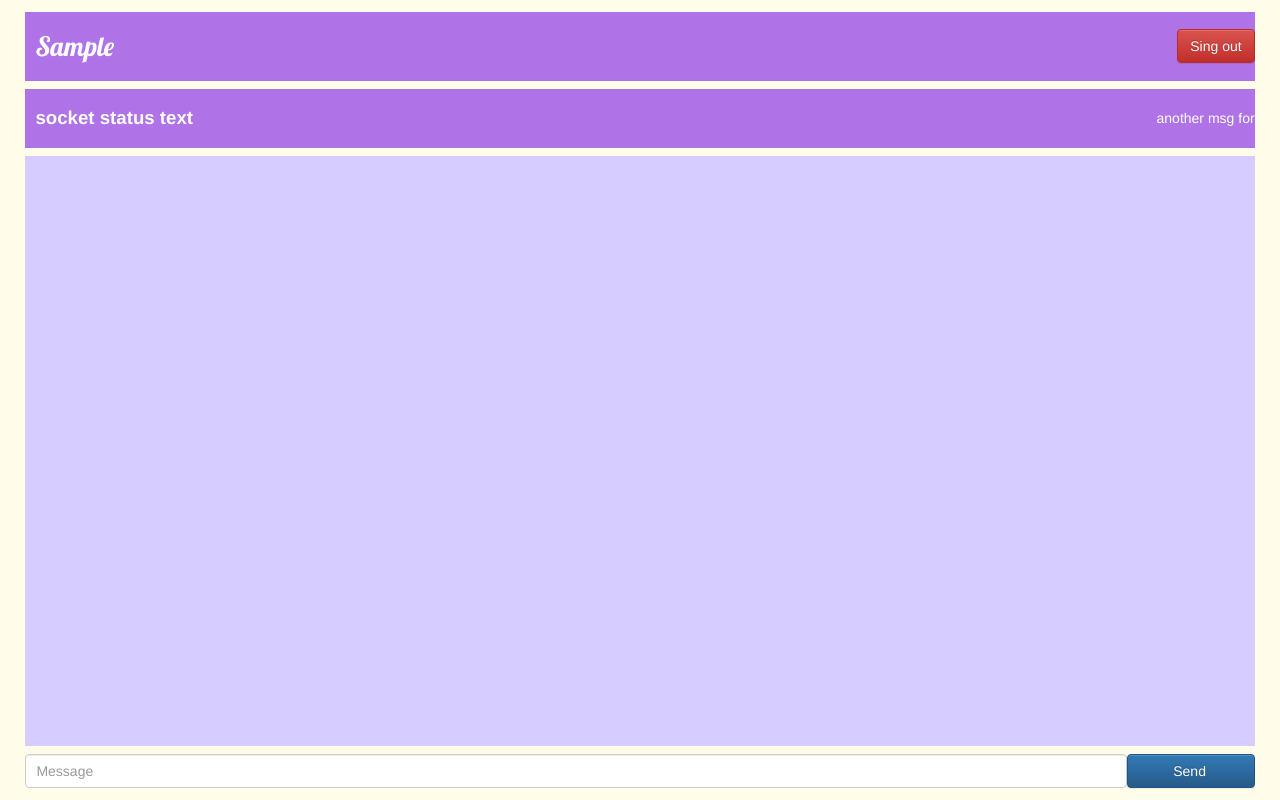
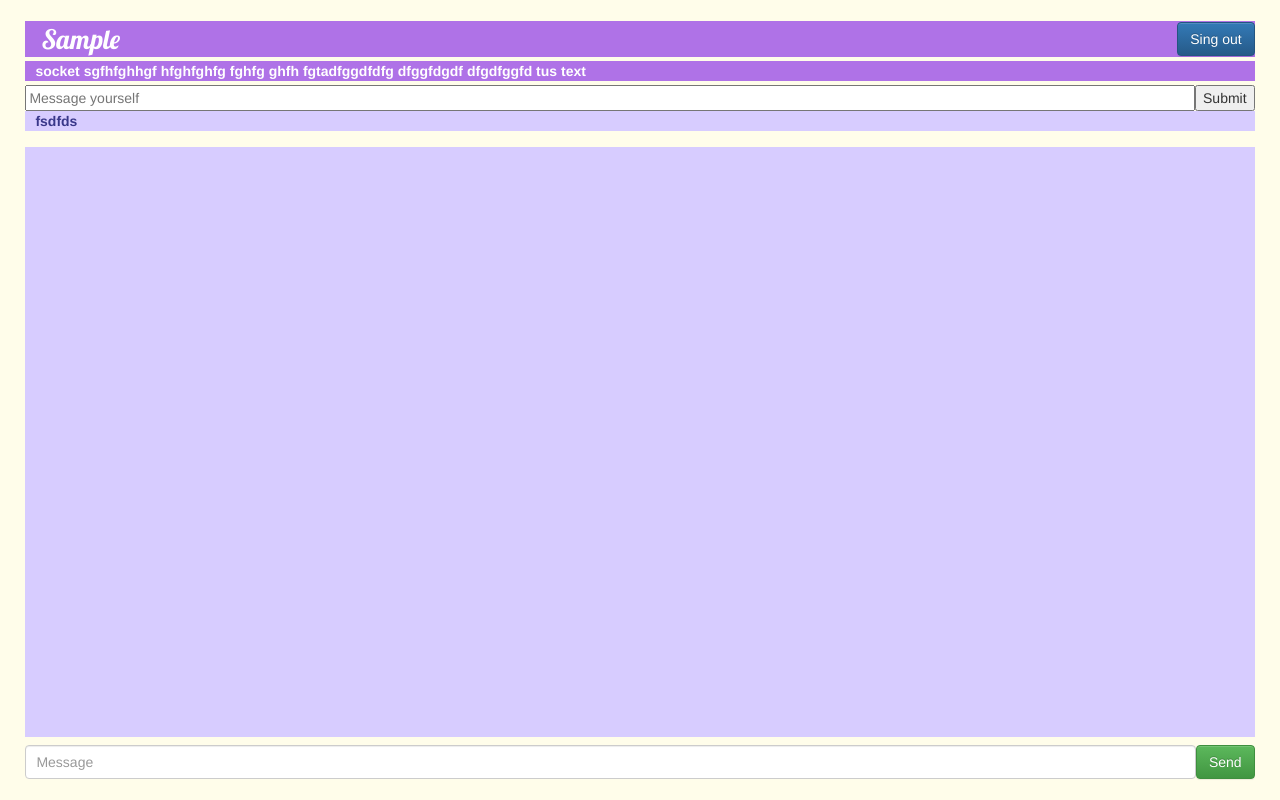
Before and after one commit to entropax/rsocket-mines, a website: page frontend/UI/index.html in a window 1280 px wide. Both pictures are taken after typing "Sample", "Sample123" into the empty fields and a click on the input "Sign in / up". Drawn offline with nearby package versions, Linux system fonts and the light colour scheme.

Commit message:
fix: front transitions and ids

```diff
--- a/frontend/UI/index.html
+++ b/frontend/UI/index.html
@@ -14,28 +14,29 @@
         <h1 id="welcome" class="level-1">Welcome to the world of RSocket!</h1>
     </div>
 
+    <div hidden id="head_div" class="level-2">
+
         <div hidden id="box-2" class="box level-2">
             <p hidden id="show-name" class="level-2"></p>
-        <button hidden id="logoutButton" class="btn btn-danger level-2">
+            <button hidden id="logoutButton" class="btn btn-primary level-2">
                 Sing out
             </button>
         </div>
 
         <div hidden id="socket_status" class="box level-2">
-        <p hidden id="show-stat" class="level-2">socket status text </p>
-        <p hidden id="success_login_output_p" class="level-2">another msg for</p>
+            <p hidden id="success_login_output_p" class="level-2">socket sgfhfghhgf hfghfghfg fghfg ghfh fgtadfggdfdfg dfggfdgdf dfgdfggfd tus text </p>
         </div>
 
-        <!-- <div hidden class="level-2">
-            <form hidden class="level-2">
-                <input hidden class="level-2">
-                <input hidden class="level-2">
+            <div hidden id="box-3" class="level-2">
+                <form hidden id="messageForm" class="level-2">
+                    <input hidden type="text" name="messageInput" id="messageInput" placeholder="Message yourself" class="level-2">
+                    <input hidden type="submit" value="Submit" class="level-2">
                 </form>
-            <div hidden class="level-2">
-                <p hidden class="level-2"></p>
+                <div hidden id="message_output" class="level-2">
+                    <p id="message_output_p" hidden class="level-2">fsdfds</p>
                 </div>
-        </div> -->
-
+            </div>
+    </div>
 
 
 
@@ -65,9 +66,9 @@
 
         <div hidden id="chatBody" class="p-3 bg-white border level-2">
         </div>
-        <div id="messageDiv">
+        <div hidden id="messageDiv" class="level-2">
             <input hidden type="input" id="messageFormSend" class="form-control level-2" placeholder="Message">
-            <button hidden id="messageButtonSend" class="level-2 btn btn-primary">
+            <button hidden id="messageButtonSend" class="level-2 btn btn-success">
                 Send
             </button>
         </div>
--- a/frontend/UI/services/resize.js
+++ b/frontend/UI/services/resize.js
@@ -1,29 +1,52 @@
 function resize_level_1() {
+    // top
     var box1 = document.getElementById('box-1');
+    box1.style.height = '19dvh';
+    var head_div = document.getElementById('head_div');
+    head_div.style.height = '0dvh';
     var box2 = document.getElementById('box-2');
+    box2.style.maxHeight = '0px';
+    var socket_status = document.getElementById('socket_status');
+    socket_status.style.maxHeight = '0px';
+    var message_output = document.getElementById('message_output');
+    message_output.style.maxHeight = '0px';
+    var box3 = document.getElementById('box-3');
+    box3.style.maxHeight = '0px';
+
+    // mid
     var box9 = document.getElementById('box-9');
-    var chatContainer = document.getElementById('chatContainer');
-
-    box1.style.height = '19dvh';
-    box2.style.height = '0px';
     box9.style.height = '79dvh';
 
+    //bot
+    var chatContainer = document.getElementById('chatContainer');
     chatContainer.style.height = '0dvh';
-
 }
 
 
 function resize_level_2() {
+
+    // top
     var box1 = document.getElementById('box-1');
+    box1.style.height = '0px';
+    var head_div = document.getElementById('head_div');
+    head_div.style.height = '';
     var box2 = document.getElementById('box-2');
+    box2.style.maxHeight = '36px';
+    var socket_status = document.getElementById('socket_status');
+    socket_status.style.maxHeight = '40px';
+    var message_output = document.getElementById('message_output');
+    message_output.style.maxHeight = '26px';
+    var box3 = document.getElementById('box-3');
+    box3.style.maxHeight = '46px';
+
+    // mid
     var box9 = document.getElementById('box-9');
-    var chatContainer = document.getElementById('chatContainer');
-    var chat_body = document.getElementById('chatBody');
-
-    box1.style.height = '0px';
-    box2.style.height = '36px';
     box9.style.height = '0dvh';
 
+    // bot
+    var chatContainer = document.getElementById('chatContainer');
     chatContainer.style.height = '80dvh';
-    chat_body.style.height = '75dvh';
+    var chat_body = document.getElementById('chatBody');
+    // chat_body.style.height = '70dvh';
+    chat_body.style.height = '';
 }
--- a/frontend/UI/services/visibility.js
+++ b/frontend/UI/services/visibility.js
@@ -10,13 +10,17 @@ function render_level_1() {
             'box-1': 'flex',
             'welcome': 'flex',
 
+            'head_div': 'none',
             'box-2': 'none',
             'show-name': 'none',
             'logoutButton': 'none',
+            'socket_status': 'none',
+            'success_login_output_p': 'none',
+            'box-3': 'none',
+            'messageForm': 'none',
+            'messageInput': 'none',
+            'message_output': 'none',
 
-            'socket_status': 'none',
-            'show-stat': 'none',
-            'success_login_output_p': 'none',
 
             // mid
             'box-9': 'flex',
@@ -30,7 +34,7 @@ function render_level_1() {
             'login_outup_p': 'block',
 
             // bot
-            'knee-div': 'none',
+            'chatContainer': 'none',
             'chatBody': 'none',
             'messageDiv': 'none',
             'messageFormSend': 'none',
@@ -54,14 +58,17 @@ function render_level_2(name) {
             'box-1': 'none',
             'welcome': 'none',
 
+            'head_div': 'block',
             'box-2': 'flex',
             'show-name': 'flex',
             'logoutButton': 'block',
 
             'socket_status': 'flex',
-            'show-stat': 'flex',
             'success_login_output_p': 'flex',
-
+            'box-3': 'flex',
+            'messageForm': 'flex',
+            'messageInput': 'flex',
+            'message_output': 'flex',
 
             // mid
             'box-9': 'none',
@@ -75,10 +82,10 @@ function render_level_2(name) {
             'login_outup_p': 'block',
 
             // bot
-            'knee-div': 'block',
+            'chatContainer': 'flex',
             'chatBody': 'flex',
             'messageDiv': 'flex',
-            'messageFormSend': 'block',
+            'messageFormSend': 'flex',
             'messageButtonSend': 'block',
         }
     );
--- a/frontend/UI/styles.css
+++ b/frontend/UI/styles.css
@@ -13,6 +13,10 @@ body {
     align-items: center;
     transition: height 0.2s;
     transition: width 0.2s;
+}
+
+body, html {
+    overflow: hidden;
 }
 
 .container {
@@ -53,7 +57,7 @@ body {
 /*  */
 /* fonts */
 /*  */
-#welcome, #show-name, #show-stat, #login-hint, #success_login_output_p{
+#welcome, #show-name, #login-hint, #success_login_output_p{
     color: #ffffff;
     text-decoration: none;
     margin: 0;
@@ -68,20 +72,20 @@ body {
     font-family: 'Lobster', cursive;
     font-size: 20pt;
     flex: 0 1 45%;
-    padding-left: 10px;
+    padding-left: 16px;
     white-space: nowrap;
     overflow: hidden;
     text-overflow: ellipsis;
 }
 
-#show-stat {
-    font-size: 14pt;
+#success_login_output_p {
     flex: 1 1 45%;
     padding-left: 10px;
+    padding-right: 10px;
     font-weight: bold;
-    white-space: nowrap;
     overflow: hidden;
     text-overflow: ellipsis;
+    text-align: left;
 }
 
 #login-hint {
@@ -119,6 +123,11 @@ body {
     margin: 4px;
     flex-grow: 1;     /* this will make the element occupy all the space!!! */
     display: none;
+}
+
+#box-3 {
+    margin: 4px;
+    flex-direction: column;
 }
 
 #socket_status {
@@ -200,11 +209,11 @@ body {
 #chatBody {
     background-color: rgb(215, 204, 255);
     margin: 4px;
+    flex-grow: 1;
 }
 
 #messageDiv {
     margin: 4px;
-    flex-grow: 1;
     flex-direction: row;
     box-sizing: border-box;
 }
@@ -214,8 +223,24 @@ body {
     min-width: 10dvw;
     padding-left: 10px;
 }
-#messageButtonSend {
-    flex: 0 0 auto;
-    min-width: 10dvw;
+
+#messageForm {
+    justify-content: space-between;
+}
+
+#messageInput {
+    flex: 1;
+
+}
+
+#message_output {
+    background-color: rgb(215, 204, 255);
     padding-left: 10px;
+    padding-right: 10px;
 }
+
+#message_output_p {
+    margin: 0 0 0px;
+    color: #39378a;
+    font-weight: bold;
+}
```
Lines whose indentation alone changed are shown as unchanged.
